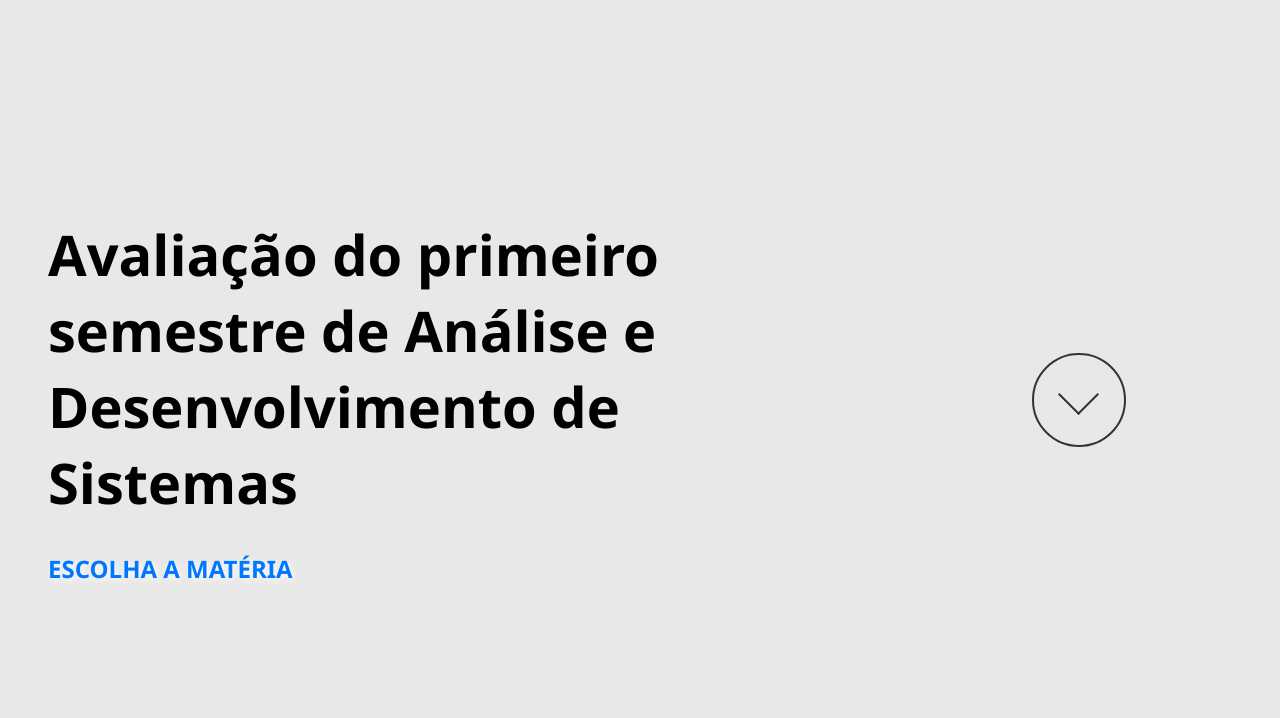
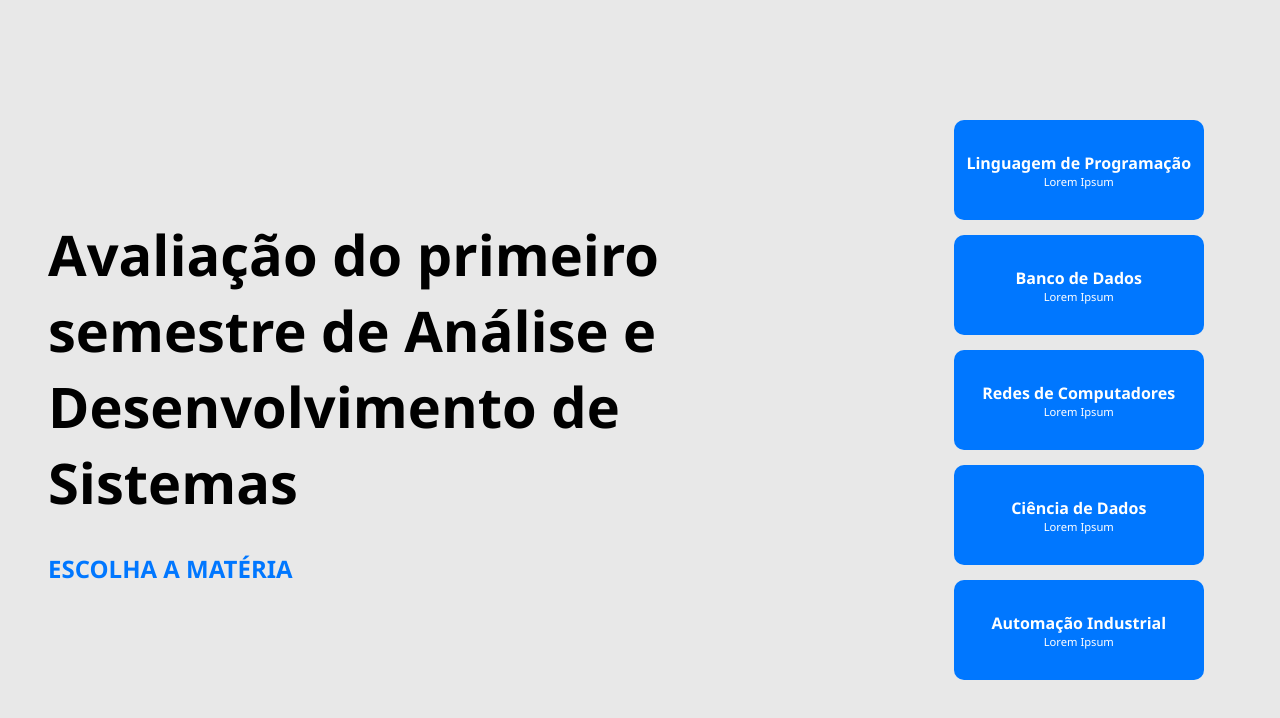
Before and after one commit to LucasDCSilva04/Portifolio_Primeiro_Semestre, a plain HTML site: page 01-Home/home.html in a window 1280 px wide. Drawn offline with Linux system fonts and the light colour scheme.

Commit message:
HomeScreenRunning

```diff
--- a/01-Home/script.js
+++ b/01-Home/script.js
@@ -17,72 +17,39 @@ function home(){
     </div>
 
     <div class="scrollMe">
-        <div class="scroll-snap-card">
-
-            <div class="slide one container">
-                <div class="field">
-                    <div class="scroll"></div>
-                </div>
-            </div>
-
+        <div class="cards">
             <a href="../ProgramLanguage/programlanguage.html">
-                <div class="slide two">
-                    <div class="card">
-                        <div class="card2">
-                        </div>
-                    </div>
+                <div class="card">
+                    <p class="tip">Linguagem de Programação</p>
+                    <p class="second-text">Lorem Ipsum</p>
                 </div>
             </a>
-            <a href="../DataBase/databse.html">
-                <div class="slide three">
-                    <div class="card">
-                        <div class="card2">
-                        </div>
-                    </div>
+            <a href="../DataBase/database.html">
+                <div class="card">
+                    <p class="tip">Banco de Dados</p>
+                    <p class="second-text">Lorem Ipsum</p>
+                </div>
+            </a>
+            <a href="../Network/network.html">
+                <div class="card">
+                    <p class="tip">Redes de Computadores</p>
+                    <p class="second-text">Lorem Ipsum</p>
+                </div>
+            </a>
+            <a href="../DataScience/datascience.html">
+                <div class="card">
+                    <p class="tip">Ciência de Dados</p>
+                    <p class="second-text">Lorem Ipsum</p>
                 </div>
             </a>
             <a href="../Automation/automation.html">
-                <div class="slide four">
-                    <p class="tip">Automação</p>
-                </div>
-            </a>
-            <a href="../DataScience/datascience.html">
-                <div class="slide five">
-                    <p class="tip">Ciência de Dados</p>
-                </div>
-            </a>
-            <a href="../Network/network.html">
-                <div class="slide seven">
-                    <p class="tip">Rede de Computadores</p>
-                </div>
-            </a>
-            <a href="../intro.html">
-                <div class="slide seven">
-                    <p class="tip">Ver introdução novamente</p>
+                <div class="card">
+                    <p class="tip">Automação Industrial</p>
+                    <p class="second-text">Lorem Ipsum</p>
                 </div>
             </a>
         </div>
     </div>
     `
     document.body.appendChild(div);
-
-    setTimeout(() => fadeCreditsIn(),);
-    setTimeout(() => fadeCreditsOut(), 3000);
-    }
-
-    function fadeCreditsIn(){
-        document.querySelector(".credits")
-                .classList.toggle('fadeIn');
-    }
-
-    function fadeCreditsOut(){
-        document.querySelector(".credits")
-                .classList.toggle('fadeOut');
-
-        setTimeout(() => deleteCredits(),300);
-    }
-
-    function deleteCredits(){
-        document.querySelector(".credits").remove();
-        setTimeout(() => home(),);
 }
--- a/01-Home/style.css
+++ b/01-Home/style.css
@@ -37,10 +37,7 @@ a{
             font-size: 1.5rem;
             color: #0077ff;
             font-weight: bold;
-            text-shadow: 2px 2px 6px white;
         }
-
-
 
 .scrollMe{
     display: flex;
@@ -51,117 +48,44 @@ a{
     text-align: center;
 }
 
-        .scroll-snap-card {
-            height: 100%;
-            width: 100%;
-            scroll-snap-type: y mandatory;
-            overflow: hidden;
-            overflow-y: scroll;
-            border-radius: 10px;
+
+.cards {
+    display: flex;
+    flex-direction: column;
+    gap: 15px;
   }
 
-        .scroll-snap-card::-webkit-scrollbar {
-                display: none;
-            }
-
-        .scroll-snap-card .slide {
-            width: 100%;
-            height: 100%;
-            scroll-snap-align: start;
+  .cards .card {
+    background-color: #0077ff;
     display: flex;
     align-items: center;
     justify-content: center;
+    flex-direction: column;
+    text-align: center;
+    height: 100px;
+    width: 250px;
+    border-radius: 10px;
+    color: white;
+    cursor: pointer;
+    transition: .4s;
   }
 
-        .scroll-snap-card .slide p {
-            font-size: 2em;
-            color: #363636;
-            font-weight: 500;
-			padding: 2%;
+  .cards .card p.tip {
+    font-size: 1em;
+    font-weight: 700;
+    background-color: #00000000;
   }
 
-
-			.container {
-				width: 100%;
-				height: 100%;
-				background-color: #e8e8e8;
-				display: flex;
-				align-items: center;
-				justify-content: center;
+  .cards .card p.second-text {
+    font-size: .7em;
+    background-color: #00000000;
   }
 
-			.field {
-				display: flex;
-				align-items: center;
-				justify-content: space-around;
-				width: 300px;
+  .cards .card:hover {
+    transform: scale(1.1, 1.1);
   }
 
-			.scroll {
-				width: 90px;
-				height: 90px;
-				border: 2px solid #333;
-				border-radius: 50%;
-				position: relative;
-				animation: down 1.5s infinite;
-				-webkit-animation: down 1.5s infinite;
-				&::before {
-					content: '';
-					position: absolute;
-					top: 25px;
-					left: 30px;
-					width: 27px;
-					height: 27px;
-					border-left: 2px solid #333;
-				border-bottom: 2px solid #333;
-					transform: rotate(-45deg);
+  .cards:hover .card:not(:hover) {
+    filter: blur(10px);
+    transform: scale(0.9, 0.9);
   }
-			}
-
-			@keyframes down {
-				0% {
-					transform: translate(0);
-				}
-				20% {
-					transform: translateY(15px);
-				}
-				40% {
-					transform: translate(0);
-				}
-			}
-
-			@-webkit-keyframes down {
-				0% {
-					transform: translate(0);
-				}
-				20% {
-					transform: translateY(15px);
-				}
-				40% {
-					transform: translate(0);
-				}
-			}
-    .card {
-        width: 190px;
-        height: 254px;
-        background-image: linear-gradient(163deg, #00ff75 0%, #3700ff 100%);
-        border-radius: 20px;
-        transition: all .3s;
-        }
-
-    .card2 {
-        width: 190px;
-        height: 254px;
-        background-color: #1a1a1a;
-        border-radius: 0%;
-        transition: all .2s;
-        }
-
-    .card2:hover {
-        transform: scale(0.98);
-        border-radius: 20px;
-        }
-
-    .card:hover {
-        box-shadow: 0px 0px 30px 1px rgba(0, 255, 117, 0.30);
-        }
```
Lines whose indentation alone changed are shown as unchanged.
